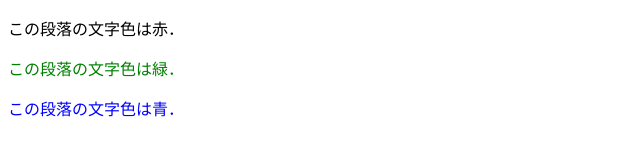
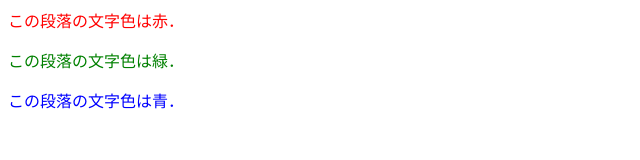
Before and after one commit to rinamarusuisan/literacy, a plain HTML site: page style.html in a window 1280 px wide. Shown: the whole page, without its empty margins (0-640 px from the left). Drawn offline with Linux system fonts and the light colour scheme.

Commit message:
Update style.html

```diff
--- a/style.html
+++ b/style.html
@@ -13,7 +13,7 @@
 </head>
 
 <body>
-  <p>この段落の文字色は赤．</p>
+  <span>この段落の文字色は赤．</span>
 
   <p class="foo">この段落の文字色は緑．</p>
 
```
